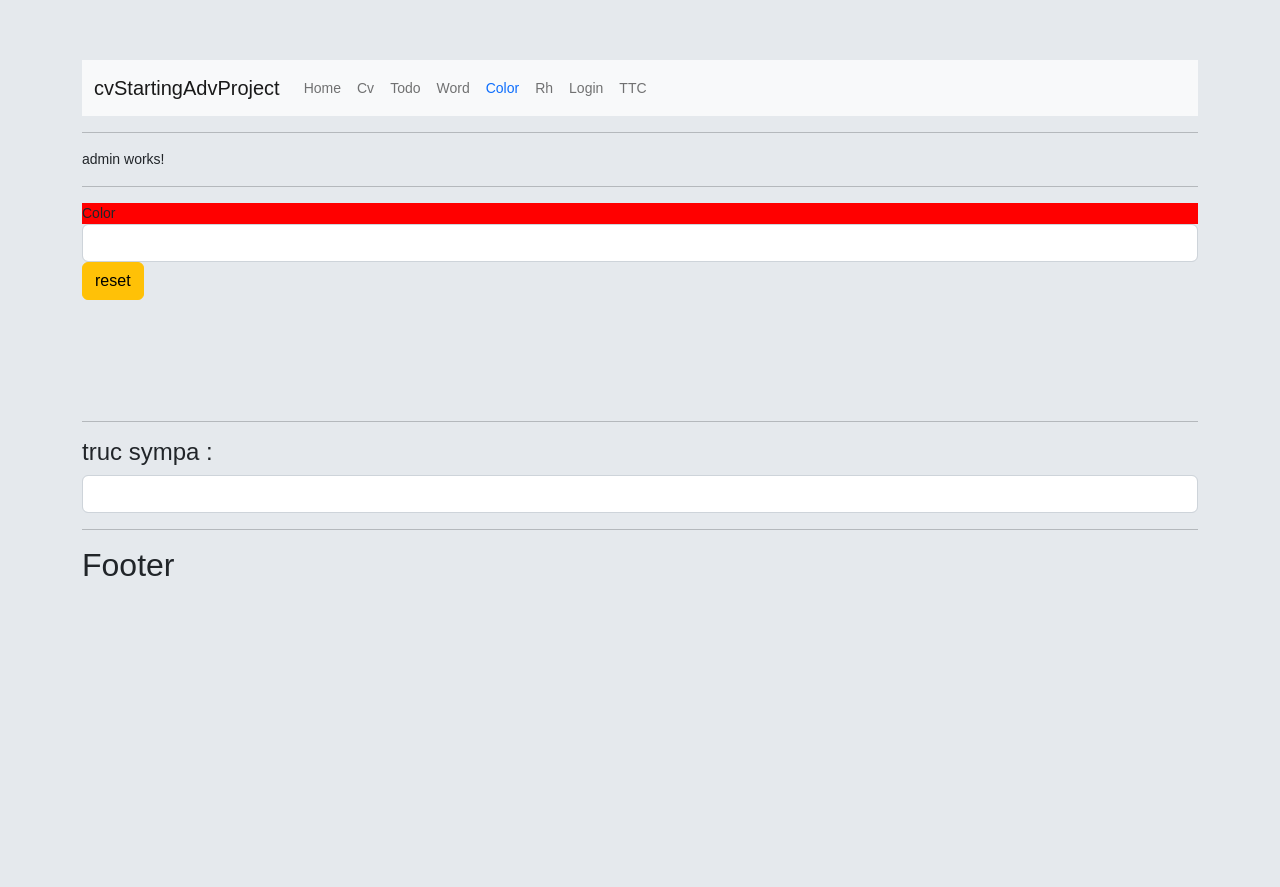
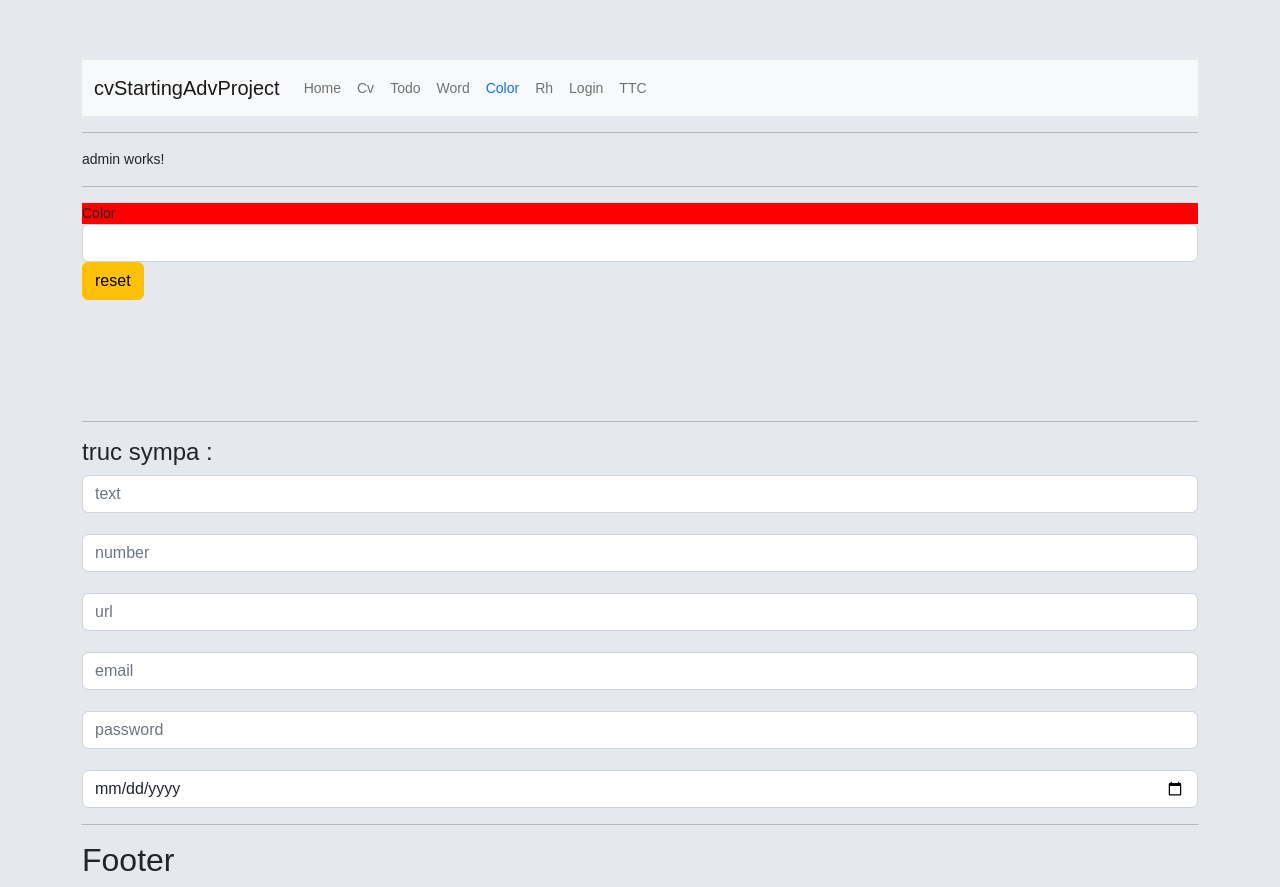
Before and after one commit to NaouresBzeouich/angular-TP1, an Angular app: page /admin/color in a window 1280 px wide. Before the commit the page ends 800 px from the top, so only its background shows below. Built offline with nearby package versions, Linux system fonts and the light colour scheme.

Commit message:
truc sympa details

```diff
--- a/src/app/components/color/color.component.html
+++ b/src/app/components/color/color.component.html
@@ -13,4 +13,10 @@
 <h4>
   truc sympa :
 </h4>
-<input TrucSympaDirective class="form-control">
+<input type="text" TrucSympaDirective class="form-control" placeholder="text" >
+<br/><input type="number" TrucSympaDirective class="form-control"  placeholder="number" >
+<br/><input type="url" TrucSympaDirective class="form-control"  placeholder="url" >
+<br/><input type="email" TrucSympaDirective class="form-control"  placeholder="email" >
+<br/><input type="password" TrucSympaDirective class="form-control"  placeholder="password" ><br/>
+
+<input type="date" TrucSympaDirective class="form-control" >
--- a/src/app/directives/truc-sympa.directive.ts
+++ b/src/app/directives/truc-sympa.directive.ts
@@ -1,7 +1,7 @@
 import { Directive, ElementRef, HostBinding, HostListener, Input } from '@angular/core';
 
 @Directive({
-  selector: 'input[TrucSympaDirective]'
+  selector: 'input[type="text"][TrucSympaDirective], input[type="number"][TrucSympaDirective], input[type="password"][TrucSympaDirective], input[type="email"][TrucSympaDirective], input[type="tel"][TrucSympaDirective], input[type="url"][TrucSympaDirective], textarea[TrucSympaDirective]'
 })
 export class TrucSympaDirective {
   colors = ['red', 'orange', 'yellow', 'green', 'blue', 'indigo', 'violet', 'pink', 'purple', 'brown', 'gray', 'black', 'white'];
```
